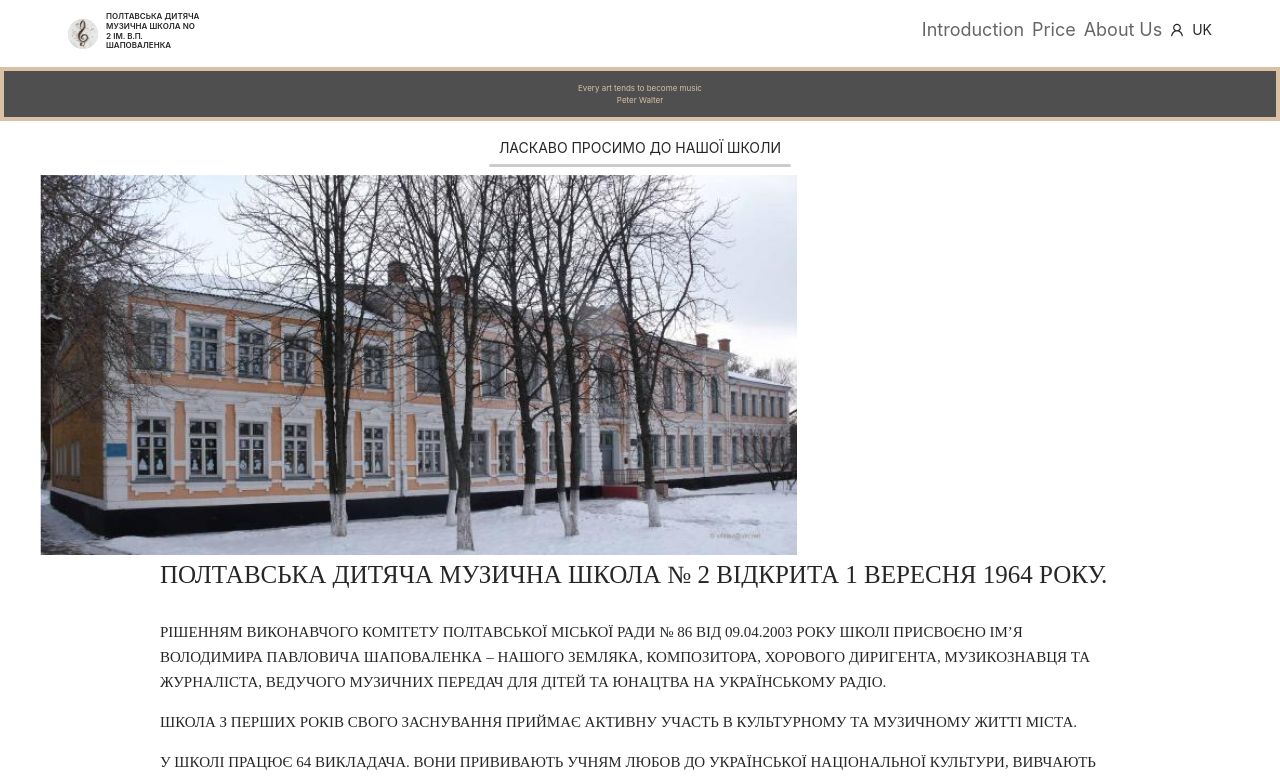
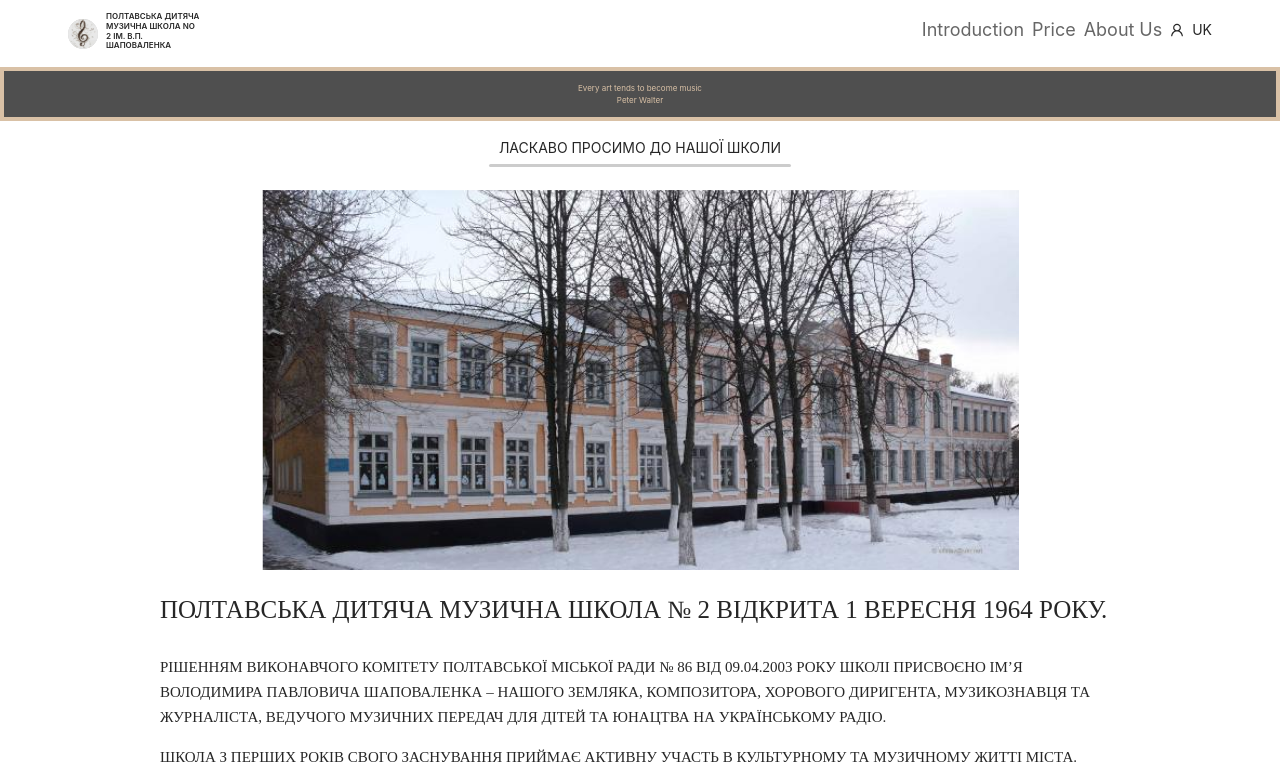
Before and after one commit to YEvhen-SHmatko/music-school, a React (Create React App) app: page /introduction in a window 1280 px wide. Shown: the top 777 px of the page. Built offline with nearby package versions, Linux system fonts and the light colour scheme.

Commit message:
center school img

```diff
--- a/src/components/AboutSchool/AboutSchool.tsx
+++ b/src/components/AboutSchool/AboutSchool.tsx
@@ -8,7 +8,9 @@ const AboutSchool: React.FC = () => {
   return (
     <Row>
       <Col span={24}>
-        <Image src="/img/school-img.png" alt="school-img" />
+        <div className={s.school_img}>
+          <Image src="/img/school-img.png" alt="school-img" />
+        </div>
         <Typography className={s.typography_block}>
           <Paragraph className={s.title}>
             Полтавська дитяча музична школа № 2 відкрита 1 вересня 1964 року.
--- a/src/components/AboutSchool/aboutSchool.module.css
+++ b/src/components/AboutSchool/aboutSchool.module.css
@@ -1,3 +1,9 @@
+.school_img {
+  text-align: center;
+  margin-top: 15px;
+  margin-bottom: 20px;
+}
+
 .typography_block {
   margin-bottom: 60px;
   margin-right: 10%;
--- a/src/components/index.ts
+++ b/src/components/index.ts
@@ -15,3 +15,4 @@ export { default as Menu } from './Menu';
 export { default as Map } from './Map';
 export { default as Product } from './Product';
 export { default as Footer } from './Footer';
+export { default as AboutSchool } from './AboutSchool';
```
